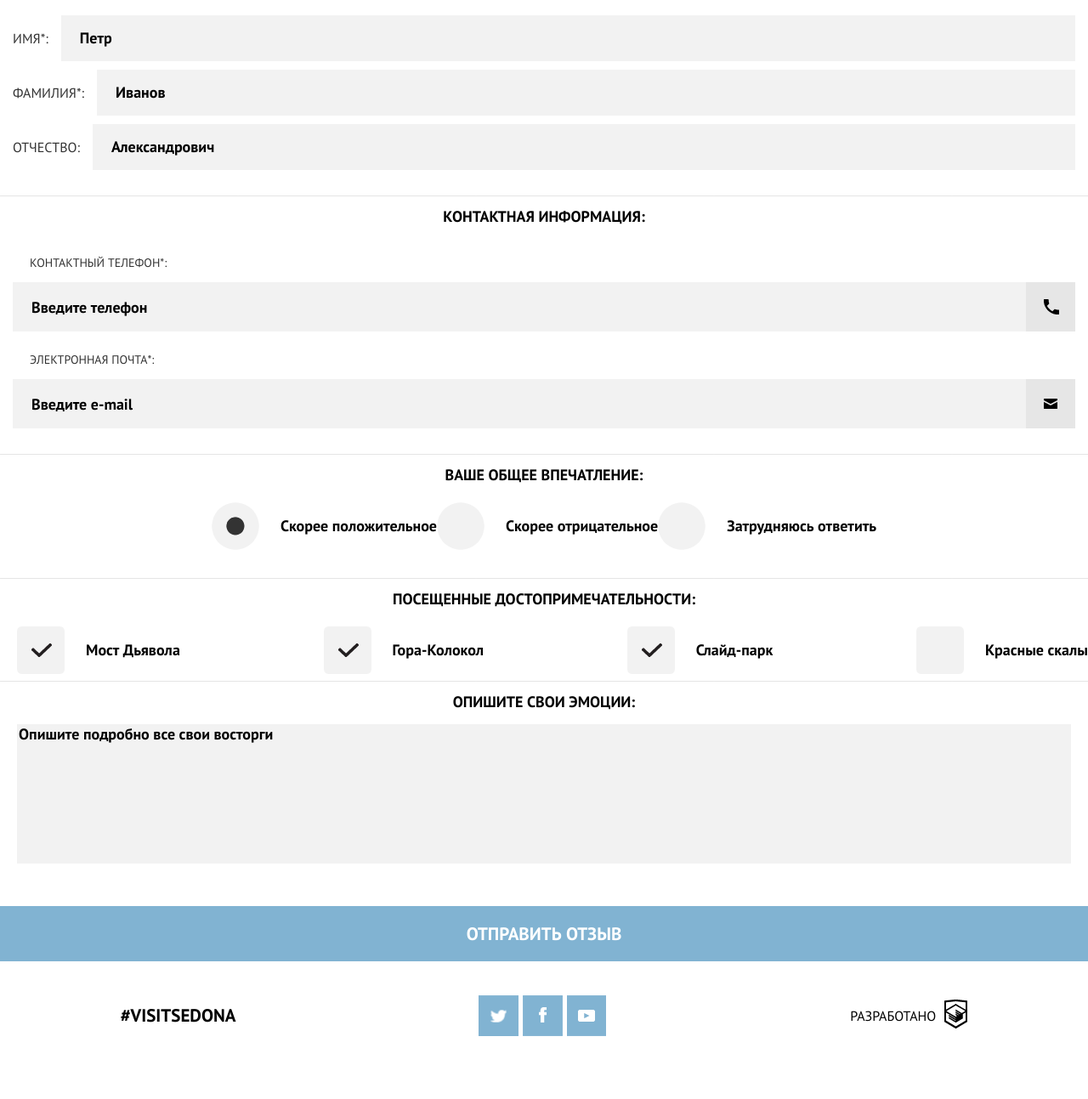
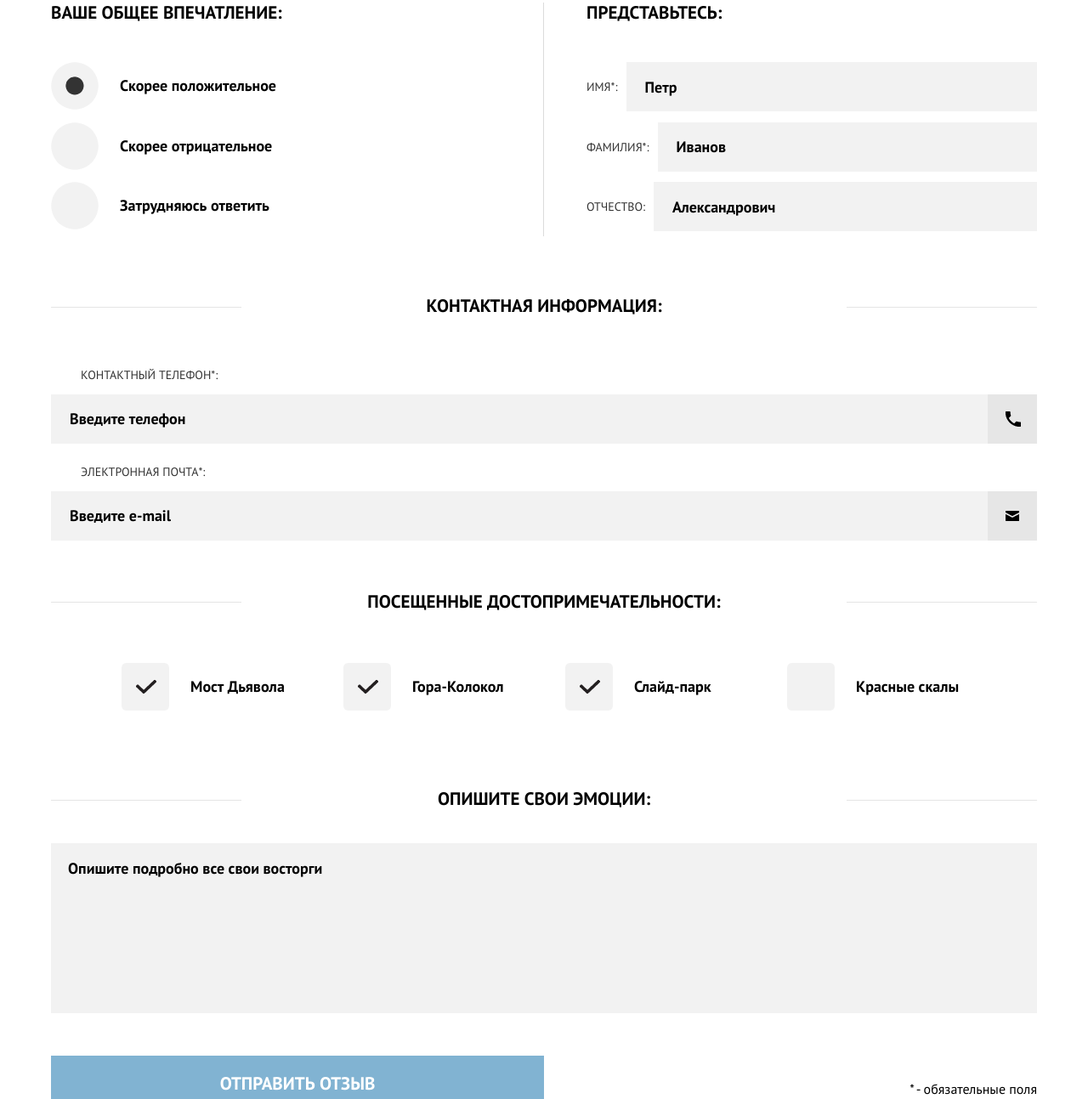
Before and after one commit to ButchStein/sedona, a website: page source/form.html in a window 1280 px wide. Shown: the part 620-1913 px from the top of the page at 85% size. Before the commit the page ends 1879 px from the top, so only its background shows below. Drawn offline with nearby package versions, Linux system fonts and the light colour scheme; files that its build step writes are made by us from their sources.

Commit message:
вроде доделал страницу формы

```diff
--- a/source/form.html
+++ b/source/form.html
@@ -37,7 +37,7 @@
 
 				<form action="#" method="POST" class="feedback-form">
 					<div class="feedback-form__options">
-						<h2 class="feedback-form__item">ваше общее впечатление:</h2>
+						<h2 class="feedback-form__item feedback-form__item_options">ваше общее впечатление:</h2>
 						<label class="feedback-form__options-radio">
 							<input type="radio" class="feedback-form__radio" name="radio" checked>
 							<span class="check-radio"></span>Скорее положительное
@@ -54,7 +54,7 @@
 					<div class="feedback-form__block-line">
 					</div>
 					<div class="feedback-form__person">
-						<h2 class="feedback-form__item">представьтесь:</h2>
+						<h2 class="feedback-form__item feedback-form__item_person">представьтесь:</h2>
 						<label class="feedback-form__person-input">
 							<span class="feedback-form__person-input-name">Имя*:</span>
 							<input type="text" class="feedback-form__input" placeholder="Петр" required>
@@ -70,7 +70,7 @@
 					</div>
 					<div class="feedback-form__contacts">
 						<span class="feedback-form__rowline"></span>
-						<h2 class="feedback-form__item">контактная информация:</h2>
+						<h2 class="feedback-form__item feedback-form__item_contacts">контактная информация:</h2>
 						<span class="feedback-form__rowline"></span>
 						<label class="feedback-form__contacts-input">
 							<span class="feedback-form__contacts-input-name">Контактный телефон*:</span>
@@ -83,7 +83,7 @@
 					</div>
 					<div class="feedback-form__attraction">
 						<span class="feedback-form__rowline"></span>
-						<h2 class="feedback-form__item">Посещенные достопримечательности:</h2>
+						<h2 class="feedback-form__item feedback-form__item_attraction">Посещенные достопримечательности:</h2>
 						<span class="feedback-form__rowline"></span>
 						<label class="feedback-form__attraction-checkbox">
 							<input type="checkbox" class="feedback-form__checkbox" checked>
@@ -104,7 +104,7 @@
 					</div>
 					<div class="feedback-form__comments">
 						<span class="feedback-form__rowline"></span>
-						<h2 class="feedback-form__item">опишите свои эмоции:</h2>
+						<h2 class="feedback-form__item feedback-form__item_comments">опишите свои эмоции:</h2>
 						<span class="feedback-form__rowline"></span>
 						<textarea class="feedback-form__comments-text" placeholder="Опишите подробно все свои восторги"
 							name="text"></textarea>
--- a/source/scss/blocks/content.scss
+++ b/source/scss/blocks/content.scss
@@ -24,6 +24,7 @@
     justify-content: center;
   }
   .content-wrapper {
+    width: 100%;
     margin-top: -40px;
   }
   .content__title {
--- a/source/scss/blocks/feedback.scss
+++ b/source/scss/blocks/feedback.scss
@@ -48,3 +48,36 @@
   line-height: 3em;
   margin-top: 50px;
 }
+@media (min-width: 768px) {
+  .feedback-form {
+    display: flex;
+    flex-flow: row wrap;
+    justify-content: space-between;
+    margin: 40px 60px 55px;
+  }
+
+  .feedback-form__item {
+    width: 100%;
+    font-size: 21px;
+    text-align: center;
+    margin: 0 0 40px 0;
+  }
+
+  .feedback-form__input {
+    width: 100%;
+    height: 58px;
+    padding: 0 0 0 22px;
+    margin: 5px 0;
+  }
+  .feedback-form__btn {
+    width: 50%;
+  }
+  .feedback-form__rowline{
+    display: block;
+    width: 19.2901%;
+    background-image: url(/img/h_line.png);
+    background-position: center;
+    background-repeat:repeat-x;
+    background-position-y: 20%;
+  }
+}
--- a/source/scss/blocks/ffattraction.scss
+++ b/source/scss/blocks/ffattraction.scss
@@ -36,3 +36,18 @@
   background-image: url(/img/checkbox_checked_mob.png);
   background-repeat: no-repeat;
 }
+@media (min-width: 768px) {
+  .feedback-form__attraction {
+    width: 100%;
+    background-image: none;
+    justify-content: center;
+    margin-top: 55px;
+  }
+  .feedback-form__item_attraction {
+    width: 61.4197%;
+  }
+  .feedback-form__attraction-checkbox {
+    width: 130px;
+    margin: 20px 25px;
+  }
+}
--- a/source/scss/blocks/ffcomments.scss
+++ b/source/scss/blocks/ffcomments.scss
@@ -28,3 +28,30 @@
 .feedback-form__note {
   display: none;
 }
+
+@media (min-width: 768px) {
+  .feedback-form__comments {
+    background-image: none;
+    width: 100%;
+    margin-top: 70px;
+    flex-flow: row wrap;
+  }
+  .feedback-form__comments-text {
+    width: 100%;
+    padding: 20px;
+    margin: 0;
+  }
+  .feedback-form__note {
+    width: 50%;
+    display: block;
+    height: min-content;
+    text-align: right;
+    margin-top: 80px;
+  }
+  .feedback-form__item_comments {
+    width: 61.4197%;
+  }
+  .feedback-form__rowline {
+    display: block;
+  }
+}
--- a/source/scss/blocks/ffcontacts.scss
+++ b/source/scss/blocks/ffcontacts.scss
@@ -43,3 +43,20 @@
   background-repeat: no-repeat;
   margin-top: 15px;
 }
+@media (min-width: 768px) {
+  .feedback-form__contacts {
+    width: 100%;
+    flex-flow: row wrap;
+    background-image: none;
+    margin-top: 70px;
+  }
+  .feedback-form__contacts-input {
+    width: 100%;
+  }
+  .feedback-form__rowline {
+    display: block;
+  }
+  .feedback-form__item_contacts{
+    width: 61.4197%;
+  }
+}
--- a/source/scss/blocks/ffoptions.scss
+++ b/source/scss/blocks/ffoptions.scss
@@ -37,3 +37,20 @@
   background-image: url(/img/radio_checked_mob.png);
   background-repeat: no-repeat;
 }
+
+@media (min-width: 768px) {
+  .feedback-form__options {
+    flex-flow:column;
+    justify-content: space-between;
+    align-items: flex-start;
+    width: 50%;
+    background-image: none;
+    order: -2;
+    border-right: 1px solid #dbdbdb;
+    box-sizing: border-box;
+    margin: 0;
+  }
+  .feedback-form__item_options{
+    text-align: left;
+  }
+}
--- a/source/scss/blocks/ffperson.scss
+++ b/source/scss/blocks/ffperson.scss
@@ -20,4 +20,28 @@
   color: #333;
   text-transform: uppercase;
   margin-left: 5px;
+  padding-right: 10px;
 }
+@media (min-width: 768px) {
+  .feedback-form__person {
+    width: 50%;
+    background-image: none;
+    order: -1;
+
+  }
+  .feedback-form__item_person{
+    text-align: left;
+    padding-left: 50px;
+  }
+  .feedback-form__person-input-name {
+    padding-left: 45px;
+    font-size: 14px;
+  }
+  .feedback-form__person-input {
+    display: flex;
+    align-items: center;
+    height: 58px;
+    width: 100%;
+    margin: 6.25px 0;
+  }
+}
--- a/source/scss/blocks/header.scss
+++ b/source/scss/blocks/header.scss
@@ -84,7 +84,7 @@ img {
   .header__image_mod {
     height: 346px;
     background-image: url(/img/header_form_tab.png);
-    background-size: auto;
+    background-size: cover;
     background-position-y: -3em;
   }
 }
```
